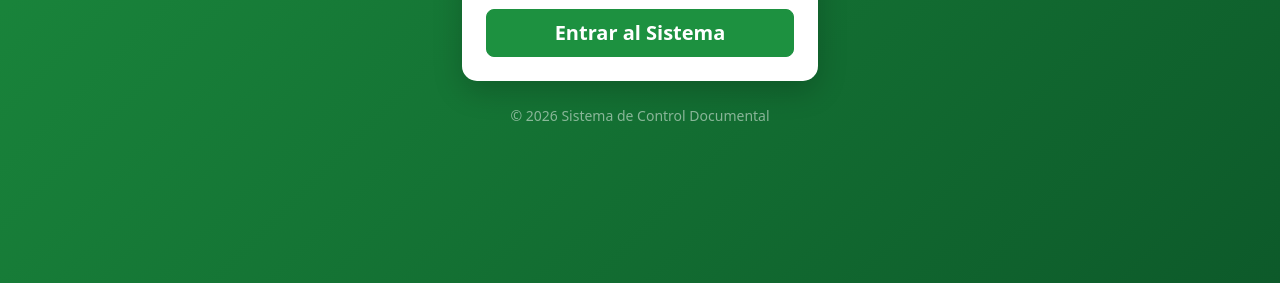
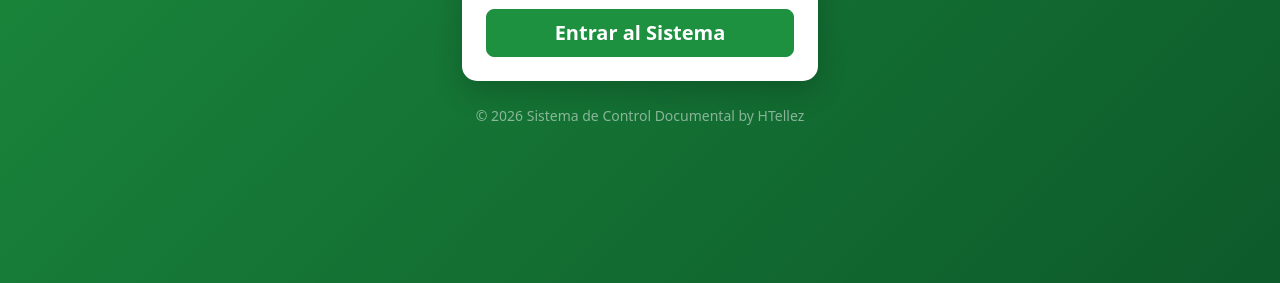
Before and after one commit to harvintellez/control_documental, a PHP site: page / in a window 1280 px wide. Shown: the part 517-800 px from the top of the page. Run offline with PHP 8.4, Linux system fonts and the light colour scheme.

Commit message:
SCD 100% funcional, con sello de HTellez en la pagin de inicio

```diff
--- a/index.php
+++ b/index.php
@@ -57,7 +57,7 @@
                     </div>
                 </form>
             </div>
-            <p class="text-center mt-4 text-white-50 small">&copy; 2026 Sistema de Control Documental</p>
+            <p class="text-center mt-4 text-white-50 small">&copy; 2026 Sistema de Control Documental by HTellez</p>
         </div>
     </div>
 </div>
```
